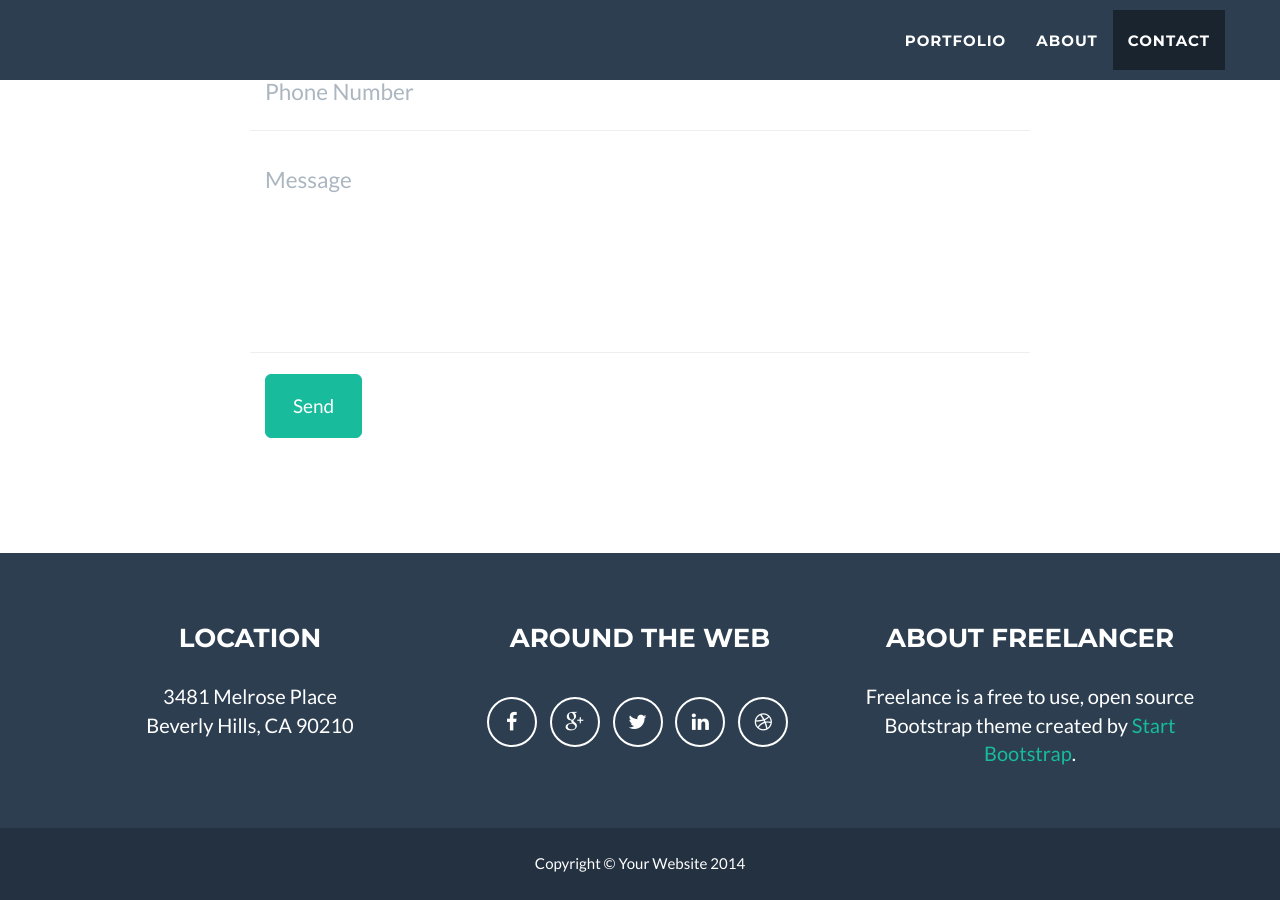
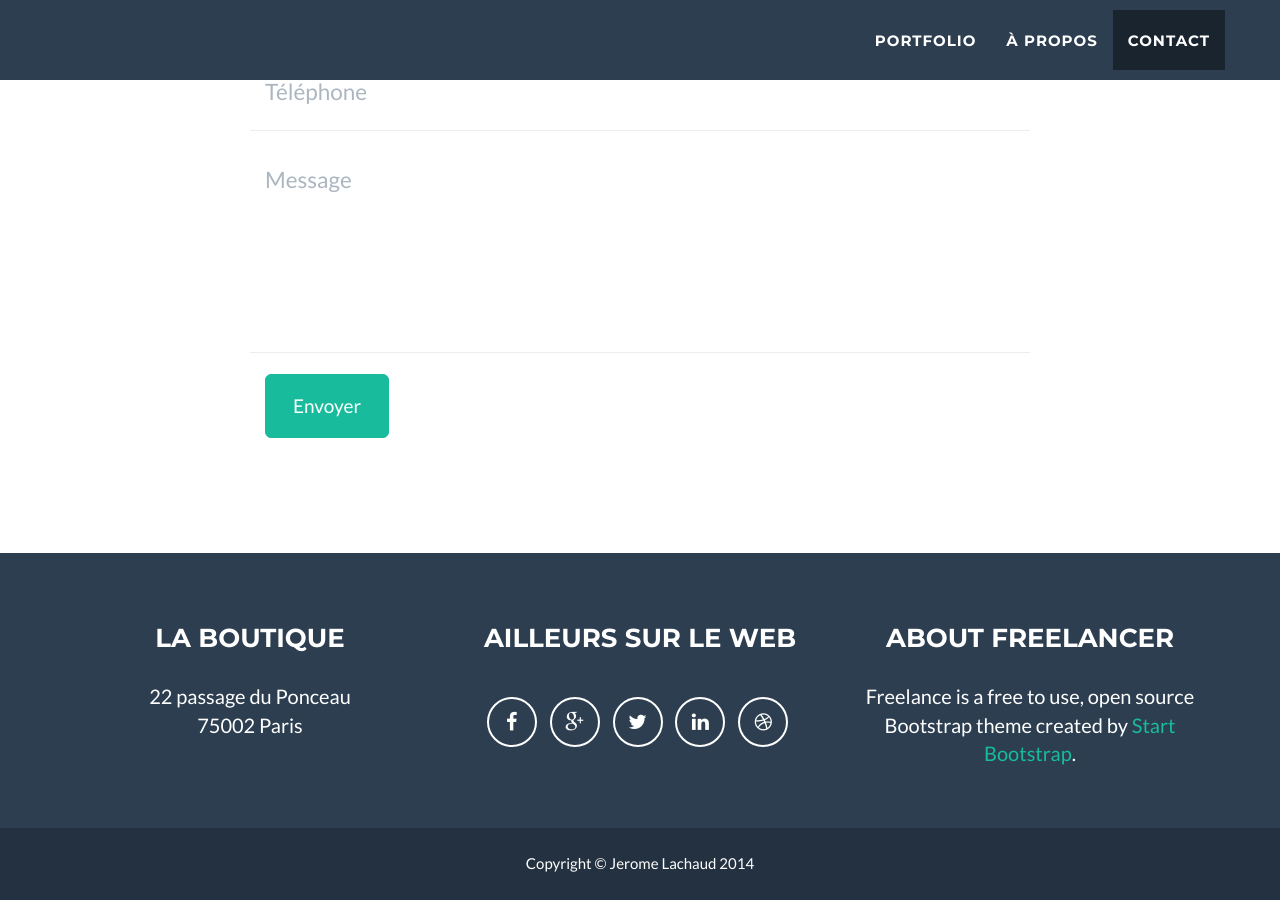
Before and after one commit to jeromelachaud/freelancer-theme, a Jekyll site: the page built from index.html, in a window 1280 px wide and 900 px high, scrolled down 2605 px. Built offline with Jekyll 4.4.1, drawn with Linux system fonts in a browser that asks for light colours; some of the changed text lies outside the part shown.

Commit message:
Misc. translation to French

```diff
--- a/_includes/about.html
+++ b/_includes/about.html
@@ -3,7 +3,7 @@
         <div class="container">
             <div class="row">
                 <div class="col-lg-12 text-center">
-                    <h2>About</h2>
+                    <h2>à propos</h2>
                     <hr class="star-light">
                 </div>
             </div>
--- a/_includes/contact.html
+++ b/_includes/contact.html
@@ -14,29 +14,29 @@
                     <form name="sentMessage" id="contactForm" novalidate>
                         <div class="row control-group">
                             <div class="form-group col-xs-12 floating-label-form-group controls">
-                                <label>Name</label>
-                                <input type="text" class="form-control" placeholder="Name" id="name" required data-validation-required-message="Please enter your name.">
+                                <label>Nom</label>
+                                <input type="text" class="form-control" placeholder="Nom" id="name" required data-validation-required-message="Merci de saisir votre nom.">
                                 <p class="help-block text-danger"></p>
                             </div>
                         </div>
                         <div class="row control-group">
                             <div class="form-group col-xs-12 floating-label-form-group controls">
-                                <label>Email Address</label>
-                                <input type="email" class="form-control" placeholder="Email Address" id="email" required data-validation-required-message="Please enter your email address.">
+                                <label>E-mail</label>
+                                <input type="email" class="form-control" placeholder="E-mail" id="email" required data-validation-required-message="Merci de saisir votre e-mail.">
                                 <p class="help-block text-danger"></p>
                             </div>
                         </div>
                         <div class="row control-group">
                             <div class="form-group col-xs-12 floating-label-form-group controls">
-                                <label>Phone Number</label>
-                                <input type="tel" class="form-control" placeholder="Phone Number" id="phone" required data-validation-required-message="Please enter your phone number.">
+                                <label>T&eacute;l&eacute;phone</label>
+                                <input type="tel" class="form-control" placeholder="T&eacute;l&eacute;phone" id="phone" required data-validation-required-message="Merci de saisir votre T&eacute;l&eacute;phone.">
                                 <p class="help-block text-danger"></p>
                             </div>
                         </div>
                         <div class="row control-group">
                             <div class="form-group col-xs-12 floating-label-form-group controls">
                                 <label>Message</label>
-                                <textarea rows="5" class="form-control" placeholder="Message" id="message" required data-validation-required-message="Please enter a message."></textarea>
+                                <textarea rows="5" class="form-control" placeholder="Message" id="message" required data-validation-required-message="Merci de saisir votre message."></textarea>
                                 <p class="help-block text-danger"></p>
                             </div>
                         </div>
@@ -44,7 +44,7 @@
                         <div id="success"></div>
                         <div class="row">
                             <div class="form-group col-xs-12">
-                                <button type="submit" class="btn btn-success btn-lg">Send</button>
+                                <button type="submit" class="btn btn-success btn-lg">Envoyer</button>
                             </div>
                         </div>
                     </form>
--- a/_includes/footer.html
+++ b/_includes/footer.html
@@ -4,11 +4,11 @@
             <div class="container">
                 <div class="row">
                     <div class="footer-col col-md-4">
-                        <h3>Location</h3>
-                        <p>3481 Melrose Place<br>Beverly Hills, CA 90210</p>
+                        <h3>La Boutique</h3>
+                        <p>22 passage du Ponceau<br>75002 Paris</p>
                     </div>
                     <div class="footer-col col-md-4">
-                        <h3>Around the Web</h3>
+                        <h3>Ailleurs sur le Web</h3>
                         <ul class="list-inline">
                             <li>
                                 <a href="#" class="btn-social btn-outline"><i class="fa fa-fw fa-facebook"></i></a>
@@ -38,7 +38,7 @@
             <div class="container">
                 <div class="row">
                     <div class="col-lg-12">
-                        Copyright &copy; Your Website 2014
+                        Copyright &copy; Jerome Lachaud 2014
                     </div>
                 </div>
             </div>
--- a/_includes/header.html
+++ b/_includes/header.html
@@ -22,7 +22,7 @@
                         <a href="#portfolio">Portfolio</a>
                     </li>
                     <li class="page-scroll">
-                        <a href="#about">About</a>
+                        <a href="#about">À Propos</a>
                     </li>
                     <li class="page-scroll">
                         <a href="#contact">Contact</a>
--- a/_includes/modals.html
+++ b/_includes/modals.html
@@ -30,7 +30,7 @@
                                     </strong>
                                 </li>
                             </ul>
-                            <button type="button" class="btn btn-default" data-dismiss="modal"><i class="fa fa-times"></i> Close</button>
+                            <button type="button" class="btn btn-default" data-dismiss="modal"><i class="fa fa-times"></i> Fermer</button>
                         </div>
                     </div>
                 </div>
--- a/js/contact_me.js
+++ b/js/contact_me.js
@@ -33,7 +33,7 @@ $(function() {
                     $('#success > .alert-success').html("<button type='button' class='close' data-dismiss='alert' aria-hidden='true'>&times;")
                         .append("</button>");
                     $('#success > .alert-success')
-                        .append("<strong>Your message has been sent. </strong>");
+                        .append("<strong>Votre message a bien &eacute;t&eacute; envoy&eacute;. </strong>");
                     $('#success > .alert-success')
                         .append('</div>');
 
@@ -45,7 +45,7 @@ $(function() {
                     $('#success').html("<div class='alert alert-danger'>");
                     $('#success > .alert-danger').html("<button type='button' class='close' data-dismiss='alert' aria-hidden='true'>&times;")
                         .append("</button>");
-                    $('#success > .alert-danger').append("<strong>Sorry " + firstName + ", it seems that my mail server is not responding. Please try again later!");
+                    $('#success > .alert-danger').append("<strong>Sorry " + firstName + ", Votre message n'a pas pu &ecirc;tre envoy&eacute;. Merci de r&eacute;essayer plus tard.");
                     $('#success > .alert-danger').append('</div>');
                     //clear all fields
                     $('#contactForm').trigger("reset");
```
Also changed, not shown: other parts of _includes/contact.html (+1 -1 lines).
